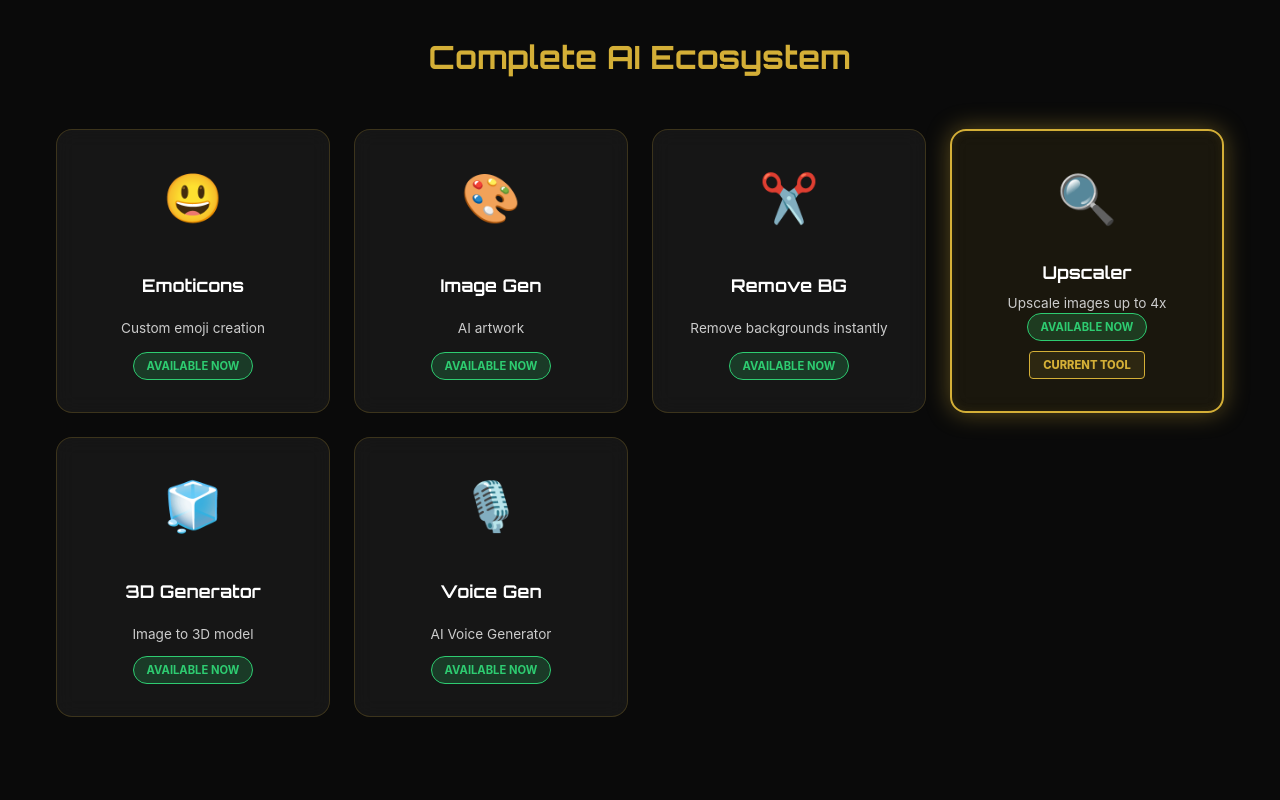
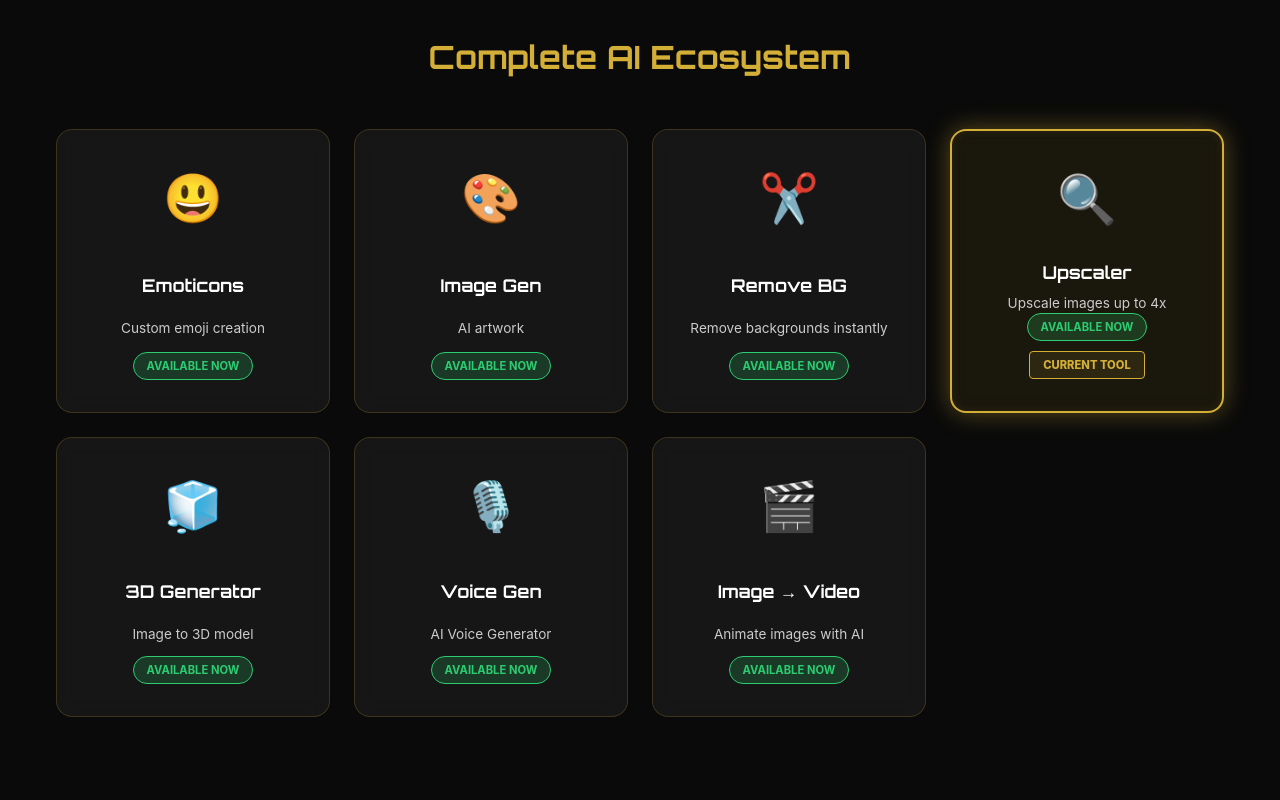
Before and after one commit to deepvortexia/image-upscaler, a React (Vite) app: page / in a window 1280 px wide. Shown: the part 980-1780 px from the top of the page. Built offline with nearby package versions, Linux system fonts and the light colour scheme; no server answers.

Commit message:
feat: add Image to Video tool to ecosystem grid

```diff
--- a/src/App.tsx
+++ b/src/App.tsx
@@ -413,6 +413,7 @@ function AppContent() {
             { name: 'Upscaler',   icon: '🔍', desc: 'Upscale images up to 4x',         status: 'Available Now',  isActive: true,  href: '#',                                   isCurrent: true  },
             { name: '3D Generator', icon: '🧊', desc: 'Image to 3D model',             status: 'Available Now',  isActive: true,  href: 'https://3d.deepvortexai.art',         isCurrent: false },
             { name: 'Voice Gen',  icon: '🎙️', desc: 'AI Voice Generator',              status: 'Available Now',  isActive: true,  href: 'https://voice.deepvortexai.art',      isCurrent: false },
+            { name: 'Image → Video', icon: '🎬', desc: 'Animate images with AI',        status: 'Available Now',  isActive: true,  href: 'https://video.deepvortexai.art',      isCurrent: false },
           ].map((tool, idx) => (
             <div
               key={idx}
```
